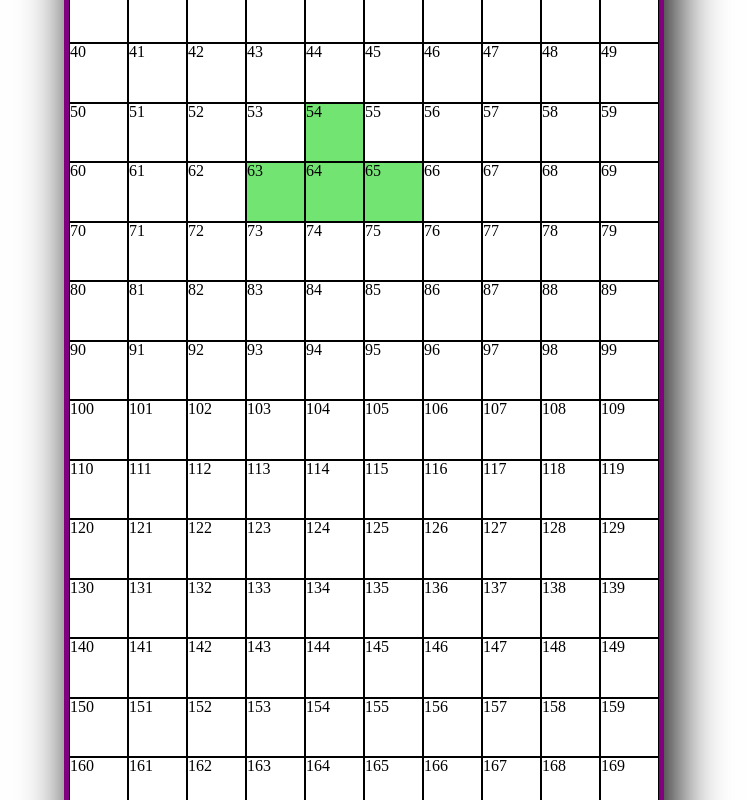
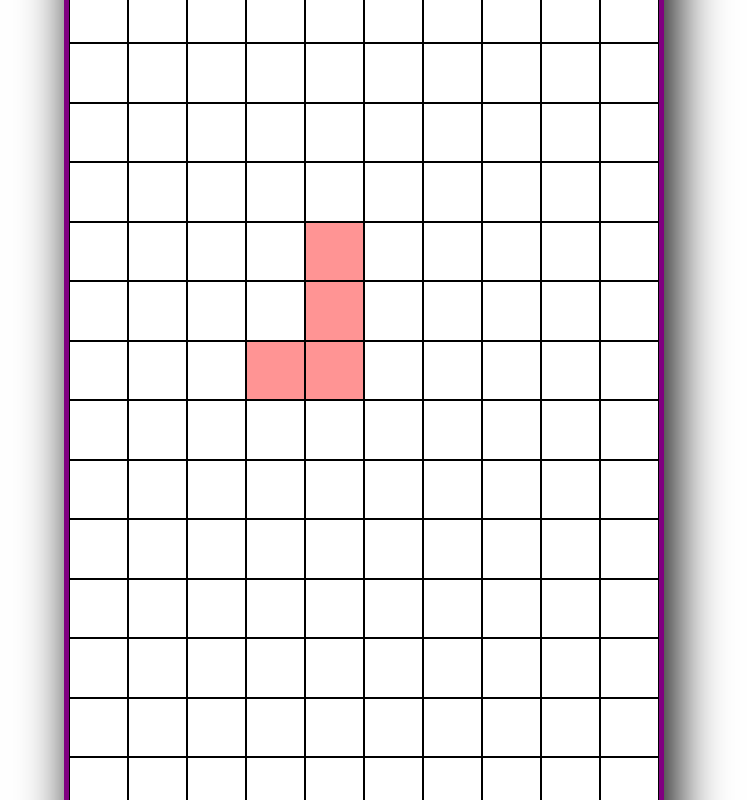
Before and after one commit to sonyk9919/Tetris_with_React, a React (Create React App) app: page / in a window 1280 px wide. Shown: the top 800 px of the page, without its empty margins (276-1023 px from the left). Built offline with nearby package versions, Linux system fonts and the light colour scheme.

Commit message:
다양한 블럭, 그리고 일반적으로 생각하는 테트리스의 시퀀스를 모두 구현했다. 남은 과제는 게임중 블럭이 사라질 때가있는 조금 심각한 버그를 고치는 것과 조작법, 점수판 등 여러 UI를 사용자 친화적으로 추가하는 일이다.

```diff
--- a/src/Components/TetrisBoard.tsx
+++ b/src/Components/TetrisBoard.tsx
@@ -1,4 +1,5 @@
-import { useEffect, useState } from "react";
+import { useCallback, useEffect, useRef, useState } from "react";
+import { useNavigate } from "react-router-dom";
 import styled from "styled-components";
 
 const TetrisWrapper = styled.div`
@@ -11,8 +12,41 @@ const TetrisWrapper = styled.div`
   .tree {
     background-color: #71e471;
   }
+  .box {
+    background-color: #f7f766;
+  }
+  .pipe {
+    background-color: #8f8ffd;
+  }
+  .leftHook {
+    background-color: #ff9494;
+  }
+  .rightHook {
+    background-color: #7df1f1;
+  }
 `;
 
+const GameOver = styled.div`
+  position: fixed;
+  top: 0;
+  left: 0;
+  width: 100vw;
+  height: 100vh;
+  background-color: rgba(0, 0, 0, 0.5);
+  display: flex;
+  justify-content: center;
+  align-items: center;
+`;
+
+const ReLoad = styled.button`
+  width: 110px;
+  height: 50px;
+  border-radius: 5px;
+  font-size: 18px;
+  font-weight: 600;
+  background-color: #fab2b2;
+  cursor: pointer;
+`;
 const TetrisBlock = styled.div`
   border: 1px solid black;
 `;
@@ -44,49 +78,319 @@ const initialBlock = {
       [1, 0],
     ],
   ],
+  box: [
+    [
+      [0, 0],
+      [0, 1],
+      [1, 0],
+      [1, 1],
+    ],
+
+    [
+      [0, 0],
+      [0, 1],
+      [1, 0],
+      [1, 1],
+    ],
+
+    [
+      [0, 0],
+      [0, 1],
+      [1, 0],
+      [1, 1],
+    ],
+
+    [
+      [0, 0],
+      [0, 1],
+      [1, 0],
+      [1, 1],
+    ],
+  ],
+  pipe: [
+    [
+      [0, 0],
+      [1, 0],
+      [2, 0],
+      [3, 0],
+    ],
+    [
+      [0, 0],
+      [0, 1],
+      [0, 2],
+      [0, 3],
+    ],
+    [
+      [0, 0],
+      [1, 0],
+      [2, 0],
+      [3, 0],
+    ],
+    [
+      [0, 0],
+      [0, 1],
+      [0, 2],
+      [0, 3],
+    ],
+  ],
+  rightHook: [
+    [
+      [0, 0],
+      [1, 0],
+      [2, 0],
+      [2, 1],
+    ],
+    [
+      [1, 0],
+      [1, 1],
+      [1, 2],
+      [0, 2],
+    ],
+    [
+      [0, 0],
+      [0, 1],
+      [1, 1],
+      [2, 1],
+    ],
+    [
+      [0, 0],
+      [0, 1],
+      [0, 2],
+      [1, 2],
+    ],
+  ],
+  leftHook: [
+    [
+      [0, 1],
+      [1, 1],
+      [2, 1],
+      [2, 0],
+    ],
+    [
+      [0, 0],
+      [0, 1],
+      [0, 2],
+      [1, 2],
+    ],
+    [
+      [0, 0],
+      [0, 1],
+      [1, 0],
+      [2, 0],
+    ],
+    [
+      [0, 0],
+      [1, 0],
+      [1, 1],
+      [1, 2],
+    ],
+  ],
 };
 
 interface INowBlock {
-  type: "tree";
+  type: "tree" | "box" | "pipe" | "leftHook" | "rightHook";
   direction: number;
   top: number;
   left: number;
 }
 
-const nowBlock: INowBlock = {
-  type: "tree",
+type ITypeAndNumber = { type: string; Number: number };
+interface ITetrisMap {
+  map: ITypeAndNumber[];
+}
+
+const savedMap: ITetrisMap = {
+  map: [],
+};
+
+const TetrisBoard = () => {
+  const getRandomBlock = () => {
+    const block = [
+      "tree" as const,
+      "box" as const,
+      "pipe" as const,
+      "leftHook" as const,
+      "rightHook" as const,
+    ];
+    return block[Math.floor(Math.random() * block.length)];
+  };
+
+  const nowBlock = useRef<INowBlock>({
+    type: getRandomBlock(),
     direction: 0,
     top: 0,
     left: 3,
-};
+  });
 
-const TetrisBoard = () => {
-  const renderNode = (prev: number[]) => {
-    const blocks = initialBlock[nowBlock.type][nowBlock.direction];
-    const render = blocks.map((block) => {
-      const x = block[0] + nowBlock.top;
-      const y = block[1] + nowBlock.left;
-      return x * 10 + y;
-    });
+  const isContact = useCallback(
+    (render: number[]) => {
+      for (let i = 0; i < savedMap.map.length; i++) {
+        if (render.find((item) => item === savedMap.map[i].Number)) {
+          return true;
+        }
+      }
+
+      if (render.find((item) => Math.floor(item / 10) > 19)) {
+        nowBlock.current.top -= 1;
+        return true;
+      }
+
+      return false;
+    },
+    [nowBlock]
+  );
+
+  const isActive = useCallback(
+    (render: number[], prev: number[]) => {
+      let count = 0;
+      let minus = 0;
+
+      for (let i = 0; i < prev.length; i++) {
+        for (let j = 0; j < render.length; j++) {
+          minus = render[i] - prev[i];
+          if (minus === -1 || minus === 9) {
+            count -= 1;
+          } else if (minus === 1 || minus === 11) {
+            count += 1;
+          }
+        }
+      }
+
+      if (count === -16) {
+        if (isContact(render)) {
+          nowBlock.current.left += 1;
+          return false;
+        }
+      } else if (count === 16) {
+        if (isContact(render)) {
+          nowBlock.current.left -= 1;
+          return false;
+        }
+      }
 
       const preRightCheck = prev.find((item) => item % 10 === 9);
       const nowRightCheck = render.find((item) => item % 10 === 0);
 
       if (preRightCheck && nowRightCheck) {
-      nowBlock.left -= 1;
-      return prev;
+        nowBlock.current.left -= 1;
+        return false;
       }
 
       const preLeftCheck = prev.find((item) => item % 10 === 0);
       const nowLeftCheck = render.find((item) => item % 10 === 9);
 
       if (preLeftCheck && nowLeftCheck) {
-      nowBlock.left += 1;
+        nowBlock.current.left += 1;
+        return false;
+      }
+
+      return true;
+    },
+    [nowBlock, isContact]
+  );
+
+  const removeFloor = () => {
+    const floor = [0, 0, 0, 0, 0, 0, 0, 0, 0, 0, 0, 0, 0, 0, 0, 0, 0, 0, 0, 0];
+    for (let i = 0; i < savedMap.map.length; i++) {
+      floor[Math.floor(savedMap.map[i].Number / 10)] += 1;
+    }
+
+    const complate: number[] = [];
+    for (let i = 0; i < floor.length; i++) {
+      if (floor[i] === 10) {
+        complate.push(i);
+      }
+    }
+
+    if (complate.length === 0) {
+      return;
+    }
+
+    let tempMap: ITetrisMap = { map: [] };
+
+    for (let i = 0; i < complate.length; i++) {
+      tempMap.map = savedMap.map.filter(
+        (item) => Math.floor(item.Number / 10) !== complate[i]
+      );
+    }
+
+    for (let i = 0; i < tempMap.map.length; i++) {
+      if (
+        Math.floor(tempMap.map[i].Number / 10) < complate[complate.length - 1]
+      ) {
+        tempMap.map[i].Number += 10 * complate.length;
+      }
+    }
+
+    if (complate.length > 0) {
+      setScore((prev) => prev + complate.length);
+    }
+
+    savedMap.map = tempMap.map;
+    return;
+  };
+  const renderNode = useCallback(
+    (prev: number[]): number[] => {
+      if (!gamePlay.current) {
+        return [];
+      }
+      const blocks =
+        initialBlock[nowBlock.current.type][nowBlock.current.direction];
+      const render = blocks.map((block) => {
+        const x = block[0] + nowBlock.current.top;
+        const y = block[1] + nowBlock.current.left;
+        return x * 10 + y;
+      });
+
+      if (!isActive(render, prev)) {
         return prev;
       }
 
+      if (isContact(render)) {
+        const contactMap = render.map((item) => {
+          const addMap: ITypeAndNumber = {
+            type: nowBlock.current.type,
+            Number: item - 10,
+          };
+          return addMap;
+        });
+
+        for (let i = 0; i < contactMap.length; i++) {
+          if (contactMap[i].Number >= 0) {
+            savedMap.map.push(contactMap[i]);
+          } else {
+            gamePlay.current = false;
+            setGameOver((prev) => true);
+          }
+        }
+        removeFloor();
+        nowBlock.current = {
+          type: getRandomBlock(),
+          direction: 0,
+          top: 0,
+          left: 3,
+        };
+        console.log(savedMap);
+        return renderNode([]);
+      }
       return render;
+    },
+    [isActive, isContact]
+  );
+
+  const returnClassName = (render: number[], value: number) => {
+    if (render.find((item) => item === value) !== undefined) {
+      return nowBlock.current.type;
+    }
+
+    for (let i = 0; i < savedMap.map.length; i++) {
+      if (savedMap.map[i].Number === value) {
+        return savedMap.map[i].type;
+      }
+    }
+    return "";
   };
+
   const Init = () => {
     const arr1 = [];
     for (let i = 0; i < 20; i++) {
@@ -100,53 +404,78 @@ const TetrisBoard = () => {
       item1.map((item2) => (
         <TetrisBlock
           key={item2}
-          className={
-            render.find((item3) => item3 === item2) !== undefined
-              ? nowBlock.type
-              : ""
-          }
-        >
-          {item2}
-        </TetrisBlock>
+          className={returnClassName(render, item2)}
+        ></TetrisBlock>
       ))
     );
   };
-  const onKeyDown = (e: KeyboardEvent) => {
+  const [render, setRender] = useState<number[]>([]);
+  const [score, setScore] = useState<number>(0);
+  const [gameOver, setGameOver] = useState<boolean>(false);
+  const gamePlay = useRef(true);
+
+  const onKeyDown = useCallback(
+    (e: KeyboardEvent) => {
       const { key } = e;
       if (key === "ArrowLeft") {
-      nowBlock.left -= 1;
+        nowBlock.current.left -= 1;
         setRender((prev) => renderNode(prev));
       } else if (key === "ArrowRight") {
-      nowBlock.left += 1;
+        nowBlock.current.left += 1;
         setRender((prev) => renderNode(prev));
       } else if (key === "Control") {
-      nowBlock.direction += 1;
-      if (nowBlock.direction > 3) {
-        nowBlock.direction = 0;
+        if (nowBlock.current.type === "pipe" && nowBlock.current.left > 6) {
+          nowBlock.current.left -= 4 - (10 - nowBlock.current.left);
+        }
+        nowBlock.current.direction += 1;
+        if (nowBlock.current.direction > 3) {
+          nowBlock.current.direction = 0;
         }
         setRender((prev) => renderNode(prev));
+      } else if (key === " ") {
+        setTimeout(() => {
+          nowBlock.current.top += 1;
+        }, 0);
+        setRender((prev) => renderNode(prev));
       }
-  };
-  const [render, setRender] = useState<number[]>(renderNode([]));
+    },
+    [nowBlock, renderNode]
+  );
+
   useEffect(() => {
     document.addEventListener("keydown", onKeyDown);
     return () => {
       document.removeEventListener("keydown", onKeyDown);
     };
-  }, [render]);
+  }, [onKeyDown]);
 
   useEffect(() => {
     setInterval(() => {
-      if (nowBlock.top === 18) {
-        nowBlock.top = -3;
+      if (gamePlay.current) {
         setRender((prev) => renderNode(prev));
+        setTimeout(() => {
+          nowBlock.current.top += 1;
+        }, 0);
       }
-      nowBlock.top += 1;
-      setRender((prev) => renderNode(prev));
     }, 1000);
-  }, []);
+  }, [setRender, renderNode]);
 
-  return <TetrisWrapper>{Init()}</TetrisWrapper>;
+  return (
+    <>
+      <TetrisWrapper>{Init()}</TetrisWrapper>
+      {gameOver && (
+        <GameOver>
+          <ReLoad
+            onClick={() => {
+              window.location.reload();
+            }}
+          >
+            다시하기
+          </ReLoad>
+        </GameOver>
+      )}
+    </>
+  );
 };
 
 export default TetrisBoard;
--- a/src/router/router.tsx
+++ b/src/router/router.tsx
@@ -1,13 +1,13 @@
-import { HashRouter, Routes, Route } from "react-router-dom";
+import { BrowserRouter, Routes, Route } from "react-router-dom";
 import Tetris from "../Screen/Tetris";
 
 const Router = () => {
   return (
-    <HashRouter>
+    <BrowserRouter basename={process.env.PUBLIC_URL}>
       <Routes>
         <Route path="/" element={<Tetris />} />
       </Routes>
-    </HashRouter>
+    </BrowserRouter>
   );
 };
 
```
Also changed, not shown: package.json (+8 -3 lines), 1 other file (tests, documents, lock files or other folders). Lines whose indentation alone changed are shown as unchanged.
